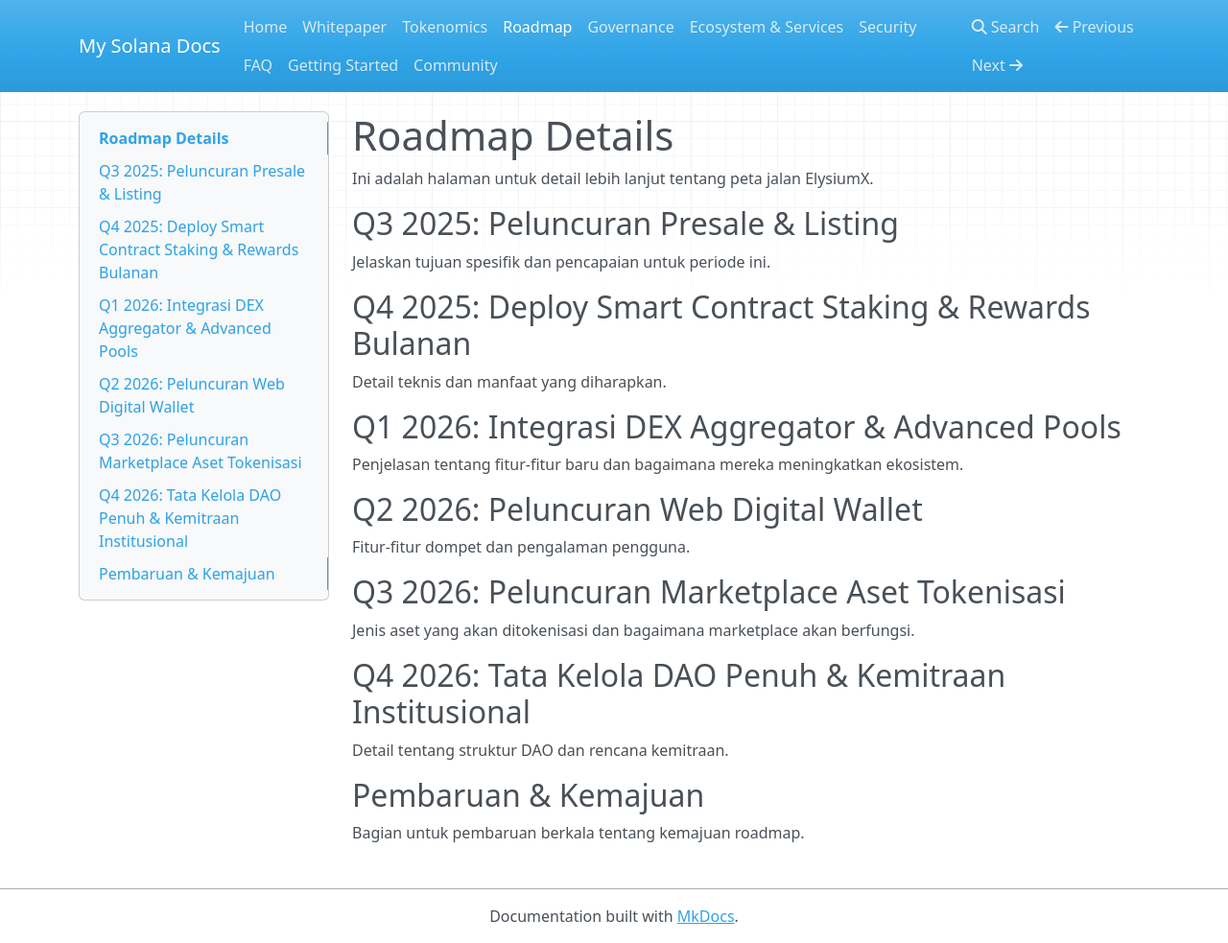
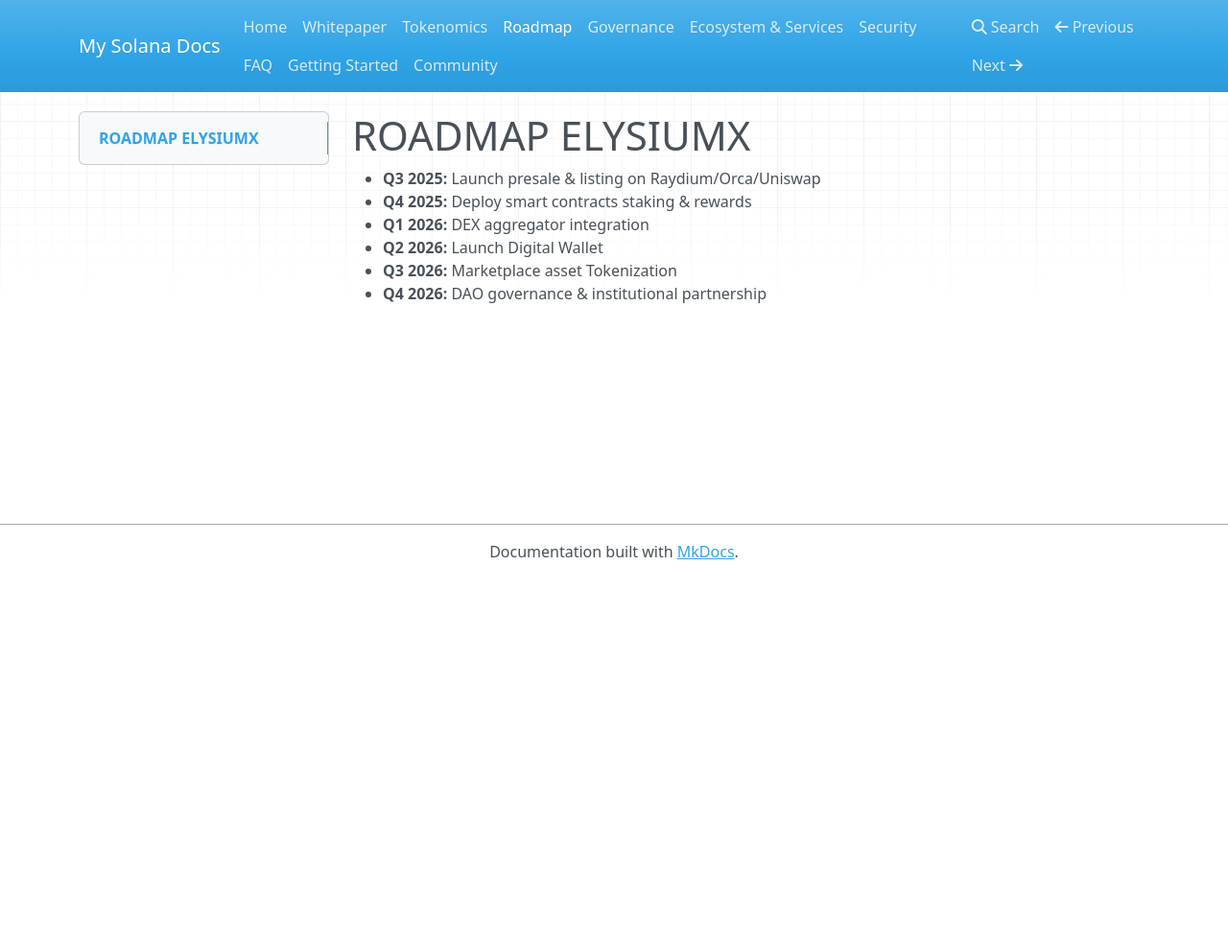
Before and after one commit to elysiumx-io/elysiumx-docs, an MkDocs documentation site: the page built from docs/roadmap-details.md, in a window 1280 px wide and 983 px high. Shown: the whole window at 96% size. Built offline with MkDocs 1.6.1, drawn with Linux system fonts in a browser that asks for light colours; nearby versions of some CDN libraries.

Commit message:
Update roadmap details with new content

```diff
--- a/docs/roadmap-details.md
+++ b/docs/roadmap-details.md
@@ -1,24 +1,8 @@
-# Roadmap Details
+# ROADMAP ELYSIUMX
 
-Ini adalah halaman untuk detail lebih lanjut tentang peta jalan ElysiumX.
-
-## Q3 2025: Peluncuran Presale & Listing
-Jelaskan tujuan spesifik dan pencapaian untuk periode ini.
-
-## Q4 2025: Deploy Smart Contract Staking & Rewards Bulanan
-Detail teknis dan manfaat yang diharapkan.
-
-## Q1 2026: Integrasi DEX Aggregator & Advanced Pools
-Penjelasan tentang fitur-fitur baru dan bagaimana mereka meningkatkan ekosistem.
-
-## Q2 2026: Peluncuran Web Digital Wallet
-Fitur-fitur dompet dan pengalaman pengguna.
-
-## Q3 2026: Peluncuran Marketplace Aset Tokenisasi
-Jenis aset yang akan ditokenisasi dan bagaimana marketplace akan berfungsi.
-
-## Q4 2026: Tata Kelola DAO Penuh & Kemitraan Institusional
-Detail tentang struktur DAO dan rencana kemitraan.
-
-## Pembaruan & Kemajuan
-Bagian untuk pembaruan berkala tentang kemajuan roadmap.
+- **Q3 2025:** Launch presale & listing on Raydium/Orca/Uniswap
+- **Q4 2025:** Deploy smart contracts staking & rewards
+- **Q1 2026:** DEX aggregator integration
+- **Q2 2026:** Launch Digital Wallet
+- **Q3 2026:** Marketplace asset Tokenization
+- **Q4 2026:** DAO governance & institutional partnership
```
